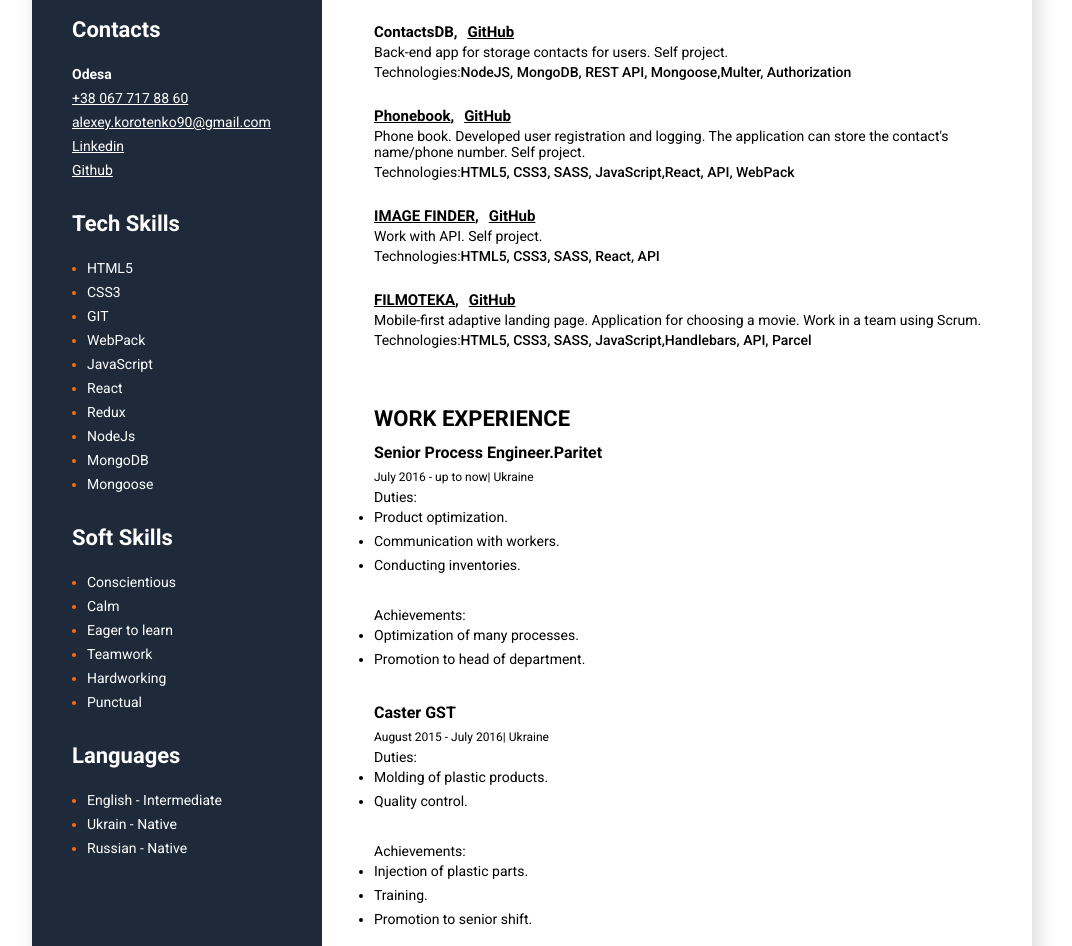
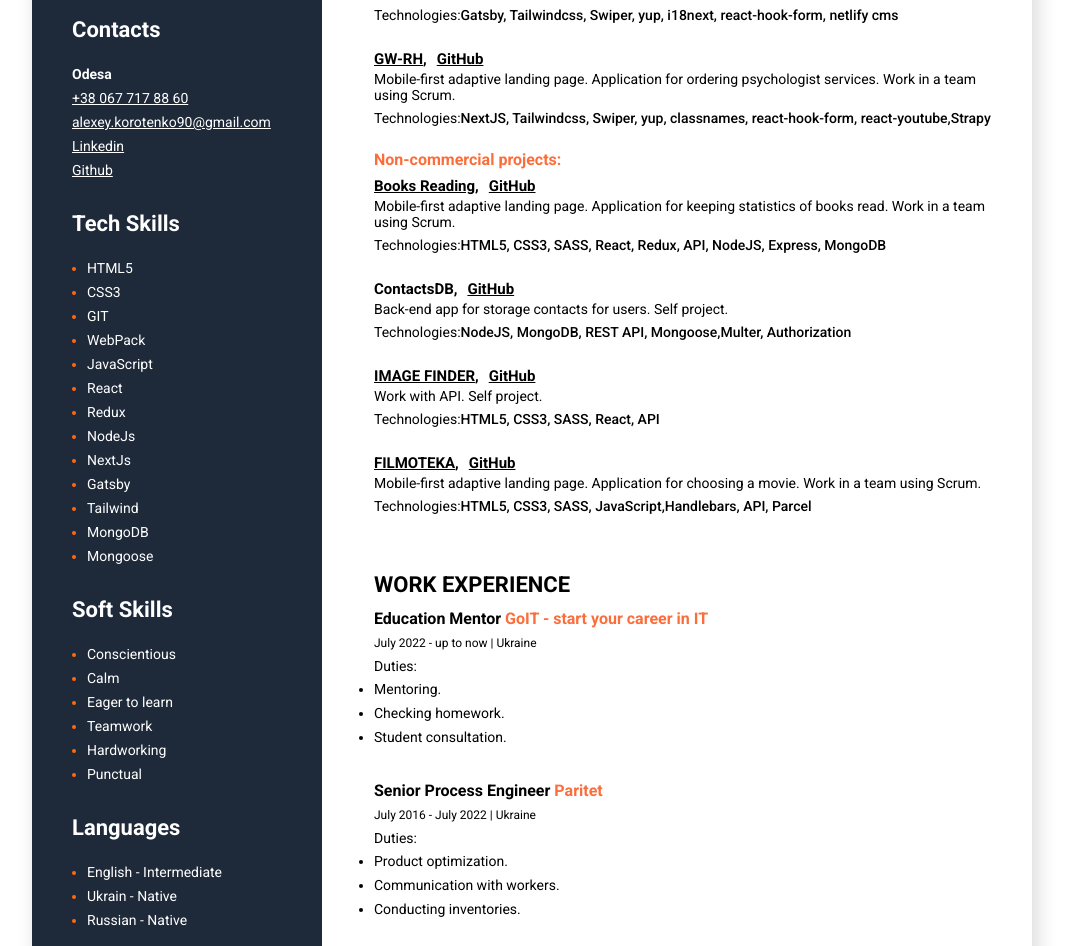
Before and after one commit to ToyEye/resume, a React (Create React App) app: page / in a window 1280 px wide. Shown: the part 486-1432 px from the top of the page, without its empty margins (108-1180 px from the left). Built offline with nearby package versions, Linux system fonts and the light colour scheme.

Commit message:
add projects

```diff
--- a/src/Components/Experience/Experience.jsx
+++ b/src/Components/Experience/Experience.jsx
@@ -8,11 +8,40 @@ export default function Experience() {
 
       <div className="indent">
         <h4 className="profession-title">
-          Senior Process Engineer.
+          Education Mentor {}
+          <span className="profession-company">
+            GoIT - start your career in IT
+          </span>
+        </h4>
+        <span className="profession-time">
+          July 2022 - up to now {}
+          <span className="divider">|</span> Ukraine
+        </span>
+        <p className="design">Duties:</p>
+        <ul className="profession-duties">
+          <li className="profession-duties-item">Mentoring.</li>
+          <li className="profession-duties-item">Checking homework.</li>
+          <li className="profession-duties-item">Student consultation.</li>
+        </ul>
+
+        {/* <p className="design">Achievements:</p>
+        <ul className="profession-duties">
+          <li className="profession-duties-item">
+            Optimization of many processes.
+          </li>
+          <li className="profession-duties-item">
+            Promotion to head of department.
+          </li>
+        </ul> */}
+      </div>
+
+      <div className="indent">
+        <h4 className="profession-title">
+          Senior Process Engineer {}
           <span className="profession-company">Paritet</span>
         </h4>
         <span className="profession-time">
-          July 2016 - up to now
+          July 2016 - July 2022 {}
           <span className="divider">|</span> Ukraine
         </span>
         <p className="design">Duties:</p>
@@ -34,44 +63,18 @@ export default function Experience() {
         </ul>
       </div>
 
-      <div className="indent">
-        <h4 className="profession-title">
-          Сaster <span className="profession-company">GST</span>
-        </h4>
-        <span className="profession-time">
-          August 2015 - July 2016
-          <span className="divider">|</span> Ukraine
-        </span>
-        <p className="design">Duties:</p>
-        <ul className="profession-duties">
-          <li className="profession-duties-item">
-            Molding of plastic products.
-          </li>
-          <li className="profession-duties-item">Quality control.</li>
-        </ul>
-
-        <p className="design">Achievements:</p>
-        <ul className="profession-duties">
-          <li className="profession-duties-item">
-            Injection of plastic parts.
-          </li>
-          <li className="profession-duties-item">Training.</li>
-          <li className="profession-duties-item">Promotion to senior shift.</li>
-        </ul>
-      </div>
-
       <div>
         <h3 className="about-me-title">EDUCATION</h3>
         <div className="indent">
           <h4 className="education">IT School GoIT</h4>
-          <h5 className="prof">Full Stack Developer</h5>
-          <span className="profession-time">April 2021 - June 2022</span>
+          <h4 className="prof">Full Stack Developer</h4>
+          <p className="profession-time">April 2021 - June 2022</p>
         </div>
 
         <div className="indent">
           <h4 className="education">Odessa National Polytechnic University</h4>
-          <h5 className="prof">Robotics Engineer</h5>
-          <span className="profession-time">Septermber 2008 - June 2013</span>
+          <h4 className="prof">Robotics Engineer</h4>
+          <p className="profession-time">Septermber 2008 - June 2013</p>
         </div>
       </div>
     </div>
--- a/src/Components/Experience/experience.css
+++ b/src/Components/Experience/experience.css
@@ -5,11 +5,18 @@
   margin-top: 10px;
 }
 
+.profession-company {
+  color: #fb6d3a;
+}
+
 .profession-time {
+  display: block;
+
   color: #000000;
   font-size: 12px;
   font-weight: 400;
   line-height: 24px;
+  margin-bottom: 3px;
 }
 
 .divider {
@@ -18,6 +25,7 @@
 .design {
   font-weight: 400;
   font-size: 14px;
+  margin-bottom: 3px;
 }
 .indent {
   margin-left: 22px;
@@ -38,6 +46,7 @@
   font-size: 16px;
   font-weight: 700;
   line-height: 24px;
+  color: #fb6d3a;
 }
 
 .about-me-education {
--- a/src/Components/Projects/Projects.jsx
+++ b/src/Components/Projects/Projects.jsx
@@ -1,7 +1,28 @@
 import React from "react";
 import "./projects.css";
 
-const projectsArra = [
+const commercialArray = [
+  {
+    name: "Be Better",
+    workLink: "https://www.be-better.today",
+    gitLink: "https://github.com/GoWeb-Internship/be-better",
+    technologies:
+      "Gatsby, Tailwindcss, Swiper, yup, i18next, react-hook-form, netlify cms",
+    about:
+      "Mobile-first adaptive landing page. Application for ordering coach services. Work in a team using Scrum.",
+  },
+  {
+    name: "GW-RH",
+    workLink: "https://gw-rh-front-edb7.vercel.app",
+    gitLink: "https://github.com/GoWeb-Internship/gw-rh-front",
+    technologies:
+      "NextJS, Tailwindcss, Swiper, yup, classnames, react-hook-form, react-youtube,Strapy",
+    about:
+      "Mobile-first adaptive landing page. Application for ordering psychologist services. Work in a team using Scrum.",
+  },
+];
+
+const nonCommercialArray = [
   {
     name: "Books Reading",
     workLink: "https://books-reading-react-node.netlify.app/login",
@@ -18,14 +39,7 @@ const projectsArra = [
     technologies: "NodeJS, MongoDB, REST API, Mongoose,Multer, Authorization",
     about: "Back-end app for storage contacts for users. Self project.",
   },
-  {
-    name: "Phonebook",
-    workLink: "https://kav-phonebook.netlify.app",
-    gitLink: "https://github.com/ToyEye/goit-react-hw-08-phonebook",
-    technologies: "HTML5, CSS3, SASS, JavaScript,React, API, WebPack",
-    about:
-      "Phone book. Developed user registration and logging. The application can store the contact's name/phone number. Self project.",
-  },
+
   {
     name: "IMAGE FINDER",
     workLink: "https://toyeye.github.io/goit-react-hw-04-hooks-images/",
@@ -47,7 +61,10 @@ export default function Projects() {
   return (
     <div className="projects-container">
       <h3 className="about-me-title">PROJECTS:</h3>
-      {projectsArra.map(({ name, workLink, gitLink, technologies, about }) => (
+      <div className="projects-container__margin">
+        <h4 className="projectsType">Commercial projects:</h4>
+        {commercialArray.map(
+          ({ name, workLink, gitLink, technologies, about }) => (
             <article key={name} className="projects-item">
               <p className="project-name">
                 <a className="projects-link" href={workLink}>
@@ -63,7 +80,29 @@ export default function Projects() {
                 <span className="techno-span">{technologies}</span>
               </p>
             </article>
-      ))}
+          )
+        )}
+        <h4 className="projectsType">Non-commercial projects:</h4>
+        {nonCommercialArray.map(
+          ({ name, workLink, gitLink, technologies, about }) => (
+            <article key={name} className="projects-item">
+              <p className="project-name">
+                <a className="projects-link" href={workLink}>
+                  {name},
+                </a>
+                <a className="projects-link" href={gitLink}>
+                  GitHub
+                </a>
+              </p>
+              <p className="design">{about}</p>
+              <p className="design">
+                Technologies:
+                <span className="techno-span">{technologies}</span>
+              </p>
+            </article>
+          )
+        )}
+      </div>
     </div>
   );
 }
--- a/src/Components/Projects/projects.css
+++ b/src/Components/Projects/projects.css
@@ -29,7 +29,7 @@
 
 .projects-item {
   font-weight: 400;
-  margin-left: 22px;
+
   margin-bottom: 20px;
 }
 .project-name {
@@ -37,4 +37,14 @@
 }
 .projects-container {
   margin-bottom: 55px;
+  /* margin-left: 22px; */
 }
+
+.projects-container__margin {
+  margin-left: 22px;
+}
+
+.projectsType {
+  color: #fb6d3a;
+  margin-bottom: 5px;
+}
--- a/src/Components/TechSkills/TechSkills.jsx
+++ b/src/Components/TechSkills/TechSkills.jsx
@@ -10,6 +10,9 @@ const teackSkillsArr = [
   "React",
   "Redux",
   "NodeJs",
+  "NextJs",
+  "Gatsby",
+  "Tailwind",
   "MongoDB",
   "Mongoose",
 ];
```
Also changed, not shown: 1 other file (tests, documents, lock files or other folders). Lines whose indentation alone changed are shown as unchanged.
